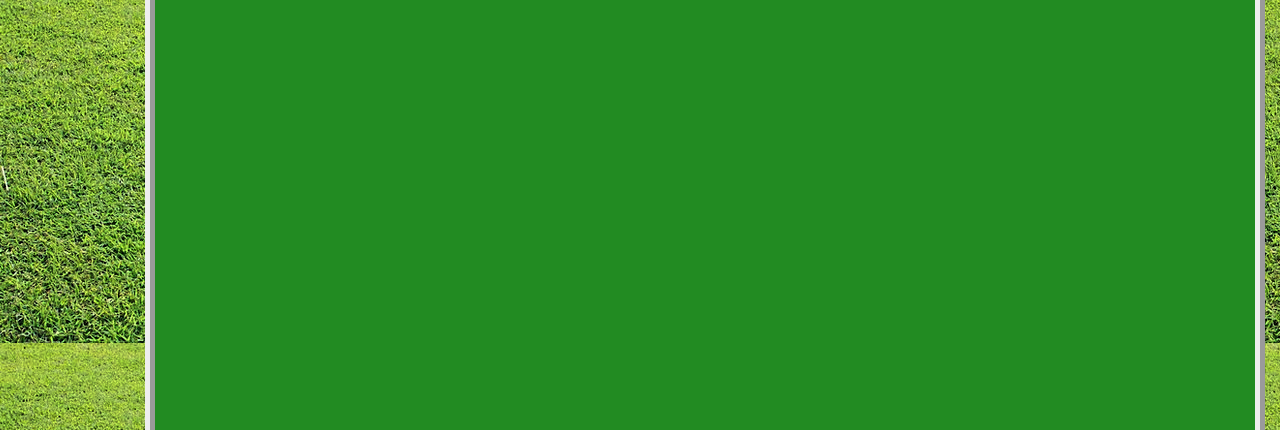
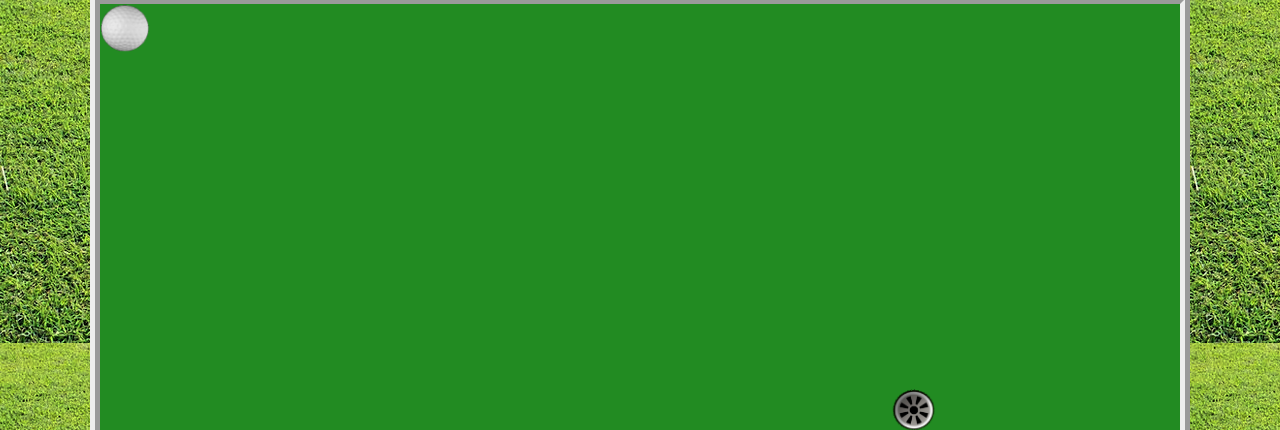
Before and after one commit to srihankunde/Project-88, a plain HTML site: page index.html in a window 1280 px wide. Shown: the part 62-492 px from the top of the page. Drawn offline with nearby package versions, Linux system fonts and the light colour scheme.

Commit message:
Add files via upload

```diff
--- a/index.html
+++ b/index.html
@@ -1,4 +1,4 @@
-<!DOCTYPE html>
+
 <html>
 <head>
 	<title>Hit the Goal</title>
@@ -16,7 +16,7 @@
 <body class="body_background" onload="load_img()">
 	<center>
 		<h3 id="hd3">Hit the Goal</h3>
-		<canvas width="1100"  height="500" id="myCanvas"></canvas>
+		<canvas width="1100"  height="450" id="myCanvas"></canvas>
 	</center>
 	<script src="main.js"></script>
 </body>
--- a/main.js
+++ b/main.js
@@ -9,31 +9,41 @@ block_image_width = 5;
 block_image_height = 5;
 
 function load_img(){
-	fabric.Image.fromURL("golf-h.png " , function(Img){
+	fabric.Image.fromURL("golf-h.png",function(Img){
         hole_obj=Img;
-hole_obj=scaleToWidth(50);
-hole_obj=scaleToHeight(50);
-hole_obj=set({
+        hole_obj.scaleToWidth(50);
+        hole_obj.scaleToHeight(50);
+        hole_obj.set({
             top:hole_y,
             left:hole_x
         });
 canvas.add(hole_obj);
+
     });
 	new_image();
 }
+	new_image();
+
+
+
+
+
+
 
 function new_image()
 {
-	fabric.Image.fromURL("ball.png " , function(Img){
+	fabric.Image.fromURL("ball.png",function(Img){
         ball_obj=Img;
-		ball_obj=scaleToWidth(50);
-		ball_obj=scaleToHeight(50);
-		ball_obj=set({
+        ball_obj.scaleToWidth(50);
+        ball_obj.scaleToHeight(50);
+        ball_obj.set({
             top:ball_y,
             left:ball_x
         });
 canvas.add(ball_obj);
+
     });
+
 }
 
 window.addEventListener("keydown", my_keydown);
@@ -45,10 +55,10 @@ function my_keydown(e)
 	if((ball_x==hole_x)&&(ball_y==hole_y)){
 		canvas.remove(ball_obj);
 	}
-	document.getElementById("hd3")inner.HTML="You have Hit the Goal!!!";
+	document.getElementById("hd3").HTML="You have Hit the Goal!!!";
 	document.getElementById("myCanvas").style.borderColor="red";
 
-	else
+
 	{
 		if(keyPressed == '38')
 		{
```
Lines whose indentation alone changed are shown as unchanged.
